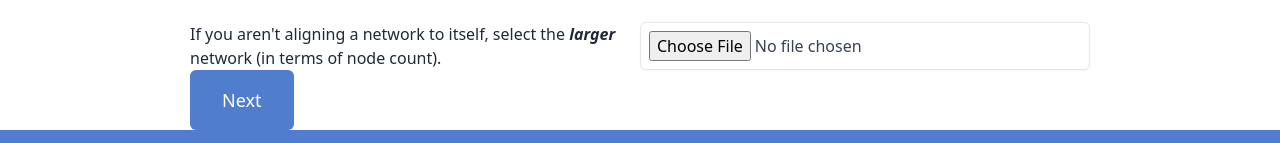
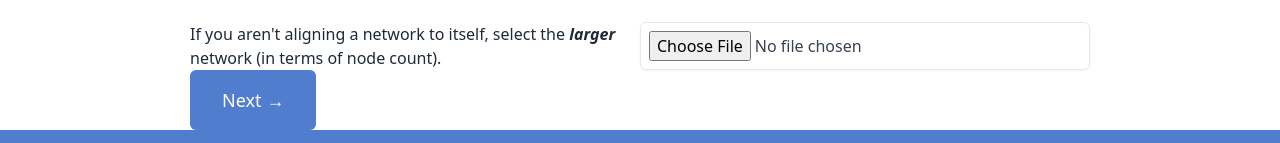
Before and after one commit to maitreyyi/SANA_Development, a React (Create React App) app: page /submit-job in a window 1280 px wide. Shown: the part 657-800 px from the top of the page. Built offline with nearby package versions, Linux system fonts and the light colour scheme; no server answers.

Commit message:
Created prev and next button for submit job page

```diff
--- a/src/components/PageFlipper.js
+++ b/src/components/PageFlipper.js
@@ -1,13 +1,15 @@
 import React from "react";
+import Button from "../components/Button.js";
 
 const PageFlipper = ({ handleNext, handlePrevious}) => (
   <div className="page-flipper">
-    <button type="button" onClick={handlePrevious} className="prev-page button radius" disabled={!handlePrevious}>
-      <span>Previous &rarr;</span>
-    </button>
-    <button type="button" onClick={handleNext} className="next-page button radius">
+    {handlePrevious && <Button onClick={handlePrevious}>
+      <span>Previous &larr;</span>
+    </Button>}
+
+    {handleNext && <Button onClick={handleNext} className="next-page button radius">
       <span>Next &rarr;</span>
-    </button>
+    </Button>}
   </div>
 );
 
--- a/src/pages/SubmitJob.js
+++ b/src/pages/SubmitJob.js
@@ -5,7 +5,6 @@ import NetworkSelection from "../components/NetworkSelection.js";
 import OptionsHelp from "../components/OptionsHelp.js";
 import ProcessingStep from "../components/ProcessingStep.js";
 import StepNavigation from "../components/StepNavigation.js";
-import Button from "../components/Button.js";
 import PageFlipper from "../components/PageFlipper.js";
 
 const SubmitJob = () => {
@@ -113,7 +112,7 @@ const SubmitJob = () => {
                           handleFileInputChange={handleFileInputChange}
                           handleNext={handleNext}
                         />
-                        <Button className="align-right">Next</Button>
+                        <PageFlipper handleNext={handleNext}/>
                       </div>
                     )}
                     {activeStep === 'options' && (<OptionsHelp handleBack={handleBack} handleNext={handleNext}/>)}
```
